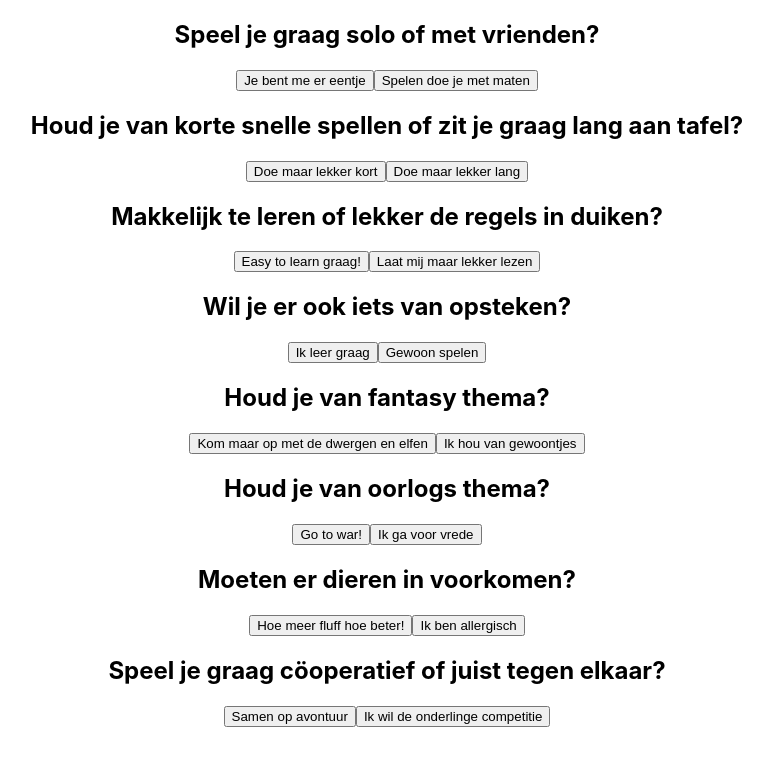
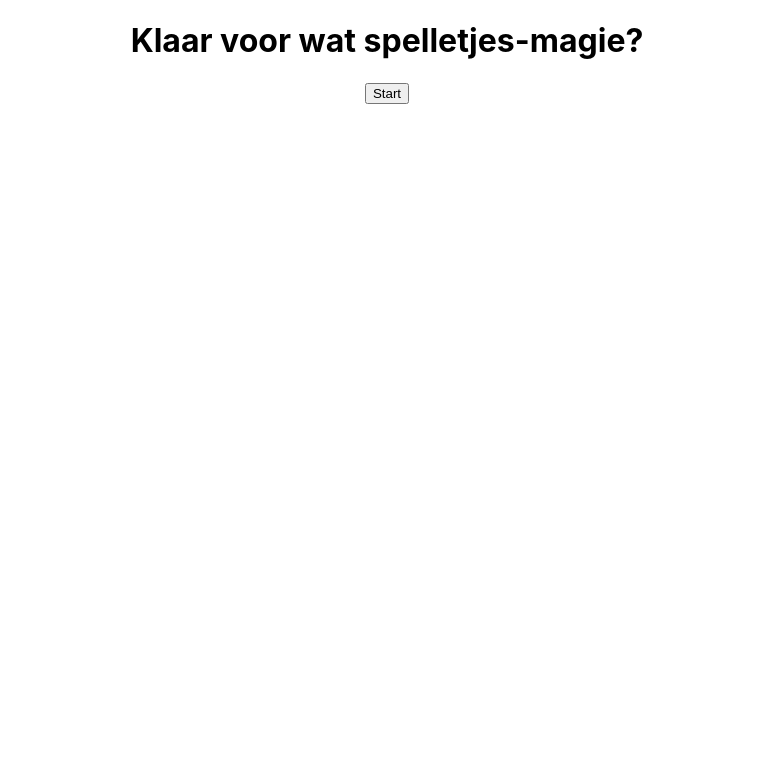
Before and after one commit to madebymilly/wensput, a React (Create React App) app in the folder de-wensput/: page / in a window 1280 px wide. Shown: the top 766 px of the page, without its empty margins (253-1026 px from the left). Built offline with nearby package versions, Linux system fonts and the light colour scheme.

Commit message:
Get set of random questions and show one by one

```diff
--- a/de-wensput/src/components/Question.js
+++ b/de-wensput/src/components/Question.js
@@ -1,11 +1,12 @@
 import Button from './Button'
 
 function Question(props) {
-  const { id, text, button1, button2, category, attribute, condition, handleClick  } = props
+  const { id, text, button1, button2, category, attribute, condition, handleClick, numberOfQuestions  } = props
 
   return (
     <div className="Question">
-      <h2>{text}</h2>
+      <h1>{text}</h1>
+      <h2>Vraag {id} van {numberOfQuestions}</h2>
       <Button onClick={() => handleClick(true, category, attribute, condition )}>{button1}</Button>
       <Button onClick={() => handleClick(false)}>{button2}</Button>
     </div>
--- /dev/null
+++ b/de-wensput/src/components/Start.js
@@ -0,0 +1,13 @@
+import Button from './Button'
+
+function Start({ handleClick }) {
+
+  return (
+    <div className="Start">
+      <h1>Klaar voor wat spelletjes-magie?</h1>
+      <Button onClick={handleClick}>Start</Button>
+    </div>
+  )
+}
+
+export default Start;
--- a/de-wensput/src/components/WishingWell.js
+++ b/de-wensput/src/components/WishingWell.js
@@ -1,13 +1,20 @@
-import { useState } from 'react'
+import { useState, useEffect } from 'react'
 import Question from './Question'
-// import Wish from './Wish'
+import Start from './Start'
 
-import { questions } from '../data/questions'
+import { getRandomItems, shuffle } from '../js/helpers'
+
+import { allQuestions } from '../data/questions'
+
 
 function WishingWell() {
 
+  const settings = { numberOfQuestions: 6 }
+
+  const [start, setStart] = useState(false)
+  const [questions, setQuestions] = useState(false)
   const [answers, setAnswers] = useState([])
-  const [activeQuestionId, setActiveQuestionId] = useState(4) // weet niet zeker of ik dit nodig heb in state, kan ik dit uitrekenen, dan niet!
+  const [currentQuestionId, setCurrentQuestionId] = useState(1)
 
   function handleAnswerClick(firstButton, category, attribute, condition) {
     // only first button (true) counts
@@ -27,17 +34,46 @@ function WishingWell() {
           { attribute: attribute, condition: condition }
         ])
       }
+    }
 
+    // Go to next question
+    setCurrentQuestionId(currentQuestionId + 1)
+
+    console.log(answers)
+    console.log(questions)
+  }
+
+  function handleStartClick() {
+
+    function getQuestions() {
+
+      // Filter required questions:
+      const requiredQuestions = allQuestions.filter(question => question.required)
+
+      // Filter unrequired questions, get as many as settings.numberOfQuestions minus number of required questions:
+      const randomQuestions = getRandomItems(allQuestions.filter(question => !question.required), settings.numberOfQuestions - requiredQuestions.length)
+
+      // Combine required and unrequired questions + shuffle:
+      const questions = requiredQuestions.concat(randomQuestions)
+
+      // Give all questions an id
+      questions.map((question, i) => question.id = i + 1)
+
+      return questions
     }
-    console.log(answers)
+
+    setQuestions(getQuestions())
+    setStart(true)
   }
 
   return (
     <div className="Wishingwell">
-      <div>{answers.map((answer, i) => <div key={i}>{answer.category}</div>)}</div>
-      {questions.map(question =>
-        <Question key={question.id} {...question} handleClick={handleAnswerClick} />
-      )}
+      {start
+        ? questions.filter(question => question.id === currentQuestionId).map((question, i) =>
+          <Question key={i} id={i} {...question} handleClick={handleAnswerClick} numberOfQuestions={questions.length} />
+        )
+        : <Start handleClick={handleStartClick} />
+      }
     </div>
   )
 }
--- a/de-wensput/src/data/questions.js
+++ b/de-wensput/src/data/questions.js
@@ -1,6 +1,5 @@
-export const questions = [
+export const allQuestions = [
   {
-    id: 1,
     required: true,
     category: false,
     attribute: 'max-aantal-spelers',
@@ -10,7 +9,6 @@ export const questions = [
     button2: 'Spelen doe je met maten'
   },
   {
-    id: 2,
     required: true,
     category: false,
     attribute: 'max-speeltijd',
@@ -20,8 +18,7 @@ export const questions = [
     button2: 'Doe maar lekker lang'
   },
   {
-    id: 3,
-    required: true,
+    required: false,
     category: false,
     attribute: 'easy-to-learn',
     condition: 'Yes',
@@ -30,7 +27,6 @@ export const questions = [
     button2: 'Laat mij maar lekker lezen'
   },
   {
-    id: 4,
     required: false,
     category: 'educatief',
     attribute: false,
@@ -40,7 +36,6 @@ export const questions = [
     button2: 'Gewoon spelen'
   },
   {
-    id: 5,
     required: false,
     category: false,
     attribute: 'thema',
@@ -50,7 +45,6 @@ export const questions = [
     button2: 'Ik hou van gewoontjes'
   },
   {
-    id: 6,
     required: false,
     category: false,
     attribute: 'thema',
@@ -60,7 +54,6 @@ export const questions = [
     button2: 'Ik ga voor vrede'
   },
   {
-    id: 7,
     required: false,
     category: false,
     attribute: 'thema',
@@ -70,7 +63,6 @@ export const questions = [
     button2: 'Ik ben allergisch'
   },
   {
-    id: 8,
     required: true,
     category: 'cooperatief',
     attribute: false,
```
